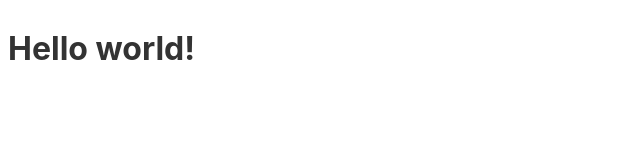
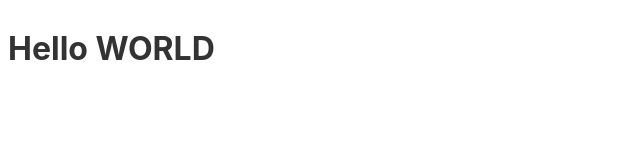
Before and after one commit to saikatdas0790/svelte-tutorial, a Svelte app: page / in a window 1280 px wide. Shown: the top 160 px of the page, without its empty margins (0-640 px from the left). Built offline with nearby package versions, Linux system fonts and the light colour scheme.

Commit message:
introduction - adding data

```diff
--- a/src/App.svelte
+++ b/src/App.svelte
@@ -1 +1,5 @@
-<h1>Hello world!</h1>
+<script>
+  const name = "world";
+</script>
+
+<h1>Hello {name.toUpperCase()}</h1>
--- a/src/main.js
+++ b/src/main.js
@@ -2,9 +2,6 @@ import App from "./App.svelte";
 
 const app = new App({
   target: document.body,
-  props: {
-    name: "saikat",
-  },
 });
 
 export default app;
```
